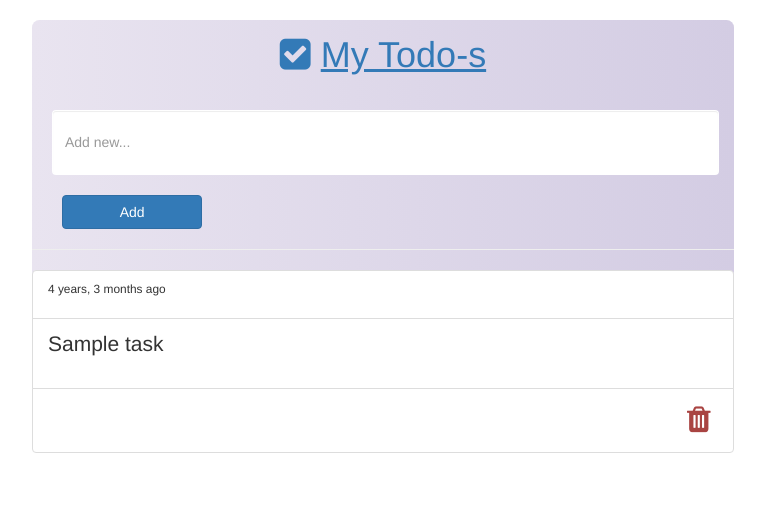
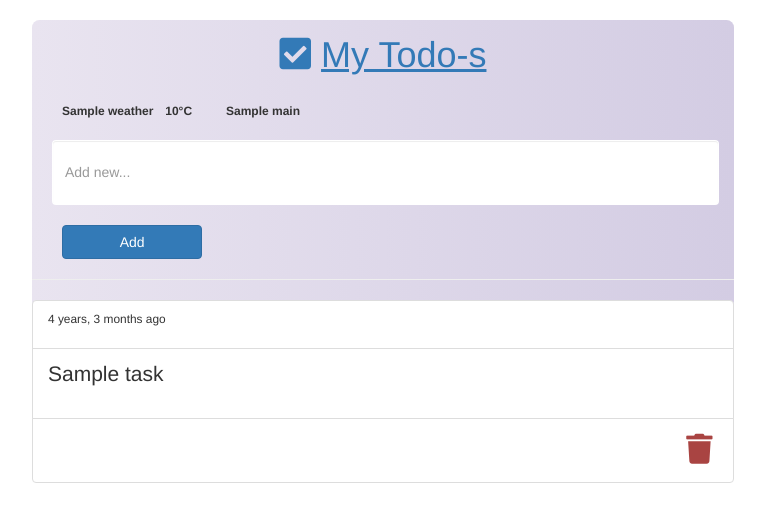
Before and after one commit to sorushbin/Django-CBV-TodoApp, a Django app: template core/templates/todo/task_list.html in a window 1280 px wide. Shown: the top 522 px of the page, without its empty margins (257-1022 px from the left). Run offline with Django 4.2, Linux system fonts and the light colour scheme; the template is opened without the code that fills it: most values are stand-ins (such as "Sample title", 1, 10 or a date in 2020); some libraries are stand-ins or nearby versions.

Commit message:
caching weather
caching weather api from openweather every 20 minutes

```diff
--- a/core/statics/css/main.css
+++ b/core/statics/css/main.css
@@ -93,3 +93,29 @@
 .link-login{
   margin-left: 7px;
 }
+
+
+.weather{
+  display: inline-block;
+}
+
+.weather p{
+    display: inline;
+    margin-left: 30px;
+    font-size: 12px;
+    font-weight: bold;
+}
+
+.weather p i{
+  margin-left: -25px;
+  display: inline;
+}
+
+.fa-sign-out-alt{
+  font-size: 25px;
+  margin-left: 10px;
+}
+
+.temperature{
+  margin-left: 8px !important;
+}
--- a/core/templates/base.html
+++ b/core/templates/base.html
@@ -7,7 +7,7 @@
   <meta charset="UTF-8">
   <meta name="viewport" content="width=device-width, initial-scale=1.0">
   <link rel="stylesheet" href="https://maxcdn.bootstrapcdn.com/bootstrap/3.4.1/css/bootstrap.min.css">
-    <link rel="stylesheet" href="https://cdnjs.cloudflare.com/ajax/libs/font-awesome/4.7.0/css/font-awesome.min.css">
+  <link rel="stylesheet" href="https://cdnjs.cloudflare.com/ajax/libs/font-awesome/5.15.4/css/all.min.css">
   <link rel="stylesheet" type="text/css" href="{% static 'css/main.css' %}">
   <title>Document</title>
 </head>
@@ -25,12 +25,36 @@
                 <u>My Todo-s</u>
                 {% if user.is_authenticated %}
                 <a href="{% url 'accounts:logout' %}" class="text-danger" data-mdb-toggle="tooltip" title="Sign Out">
-                        <i class="fa fa-sign-out" aria-hidden="true"></i>
+                  <i class="fas fa-sign-out-alt"></i>
                 </a>
                 {% endif %}
               </p>
+              <div class="weather">
+                {% if weather %}
+                <p>{{ weather.name }}</p>
 
-
+                {% if weather.weather %}
+                <p class="temperature">{{ weather.main.temp_celsius }}°C</p>
+                {% for condition in weather.weather %}
+                {% if condition.main == "Thunderstorm" %}
+                <p><i class="fas fa-bolt"></i> Thunderstorm</p>
+                {% elif condition.main == "Drizzle" %}
+                <p><i class="fas fa-cloud-rain"></i> Drizzle</p>
+                {% elif condition.main == "Rain" %}
+                <p><i class="fas fa-cloud-showers-heavy"></i> Rain</p>
+                {% elif condition.main == "Snow" %}
+                <p><i class="fas fa-snowflake"></i> Snow</p>
+                {% elif condition.main == "Clear" %}
+                <p><i class="fas fa-sun"></i> Clear</p>
+                {% elif condition.main == "Clouds" %}
+                <p><i class="fas fa-cloud"></i> Cloudy</p>
+                {% else %}
+                <p>{{ condition.main }}</p>
+                {% endif %}
+                {% endfor %}
+                {% endif %}
+                {% endif %}
+              </div>
               <div class="pb-2">
                 <div class="card">
                   <div class="card-body">
--- a/requirements.txt
+++ b/requirements.txt
@@ -27,3 +27,4 @@ Faker
 # background process and cache
 celery
 redis
+django-redis
```
Also changed, not shown: core/core/settings.py (+12 -0 lines), core/todo/api/v1/urls.py (+6 -6 lines), core/todo/api/v1/views.py (+17 -3 lines), core/todo/views.py (+37 -10 lines). Lines whose indentation alone changed are shown as unchanged.
